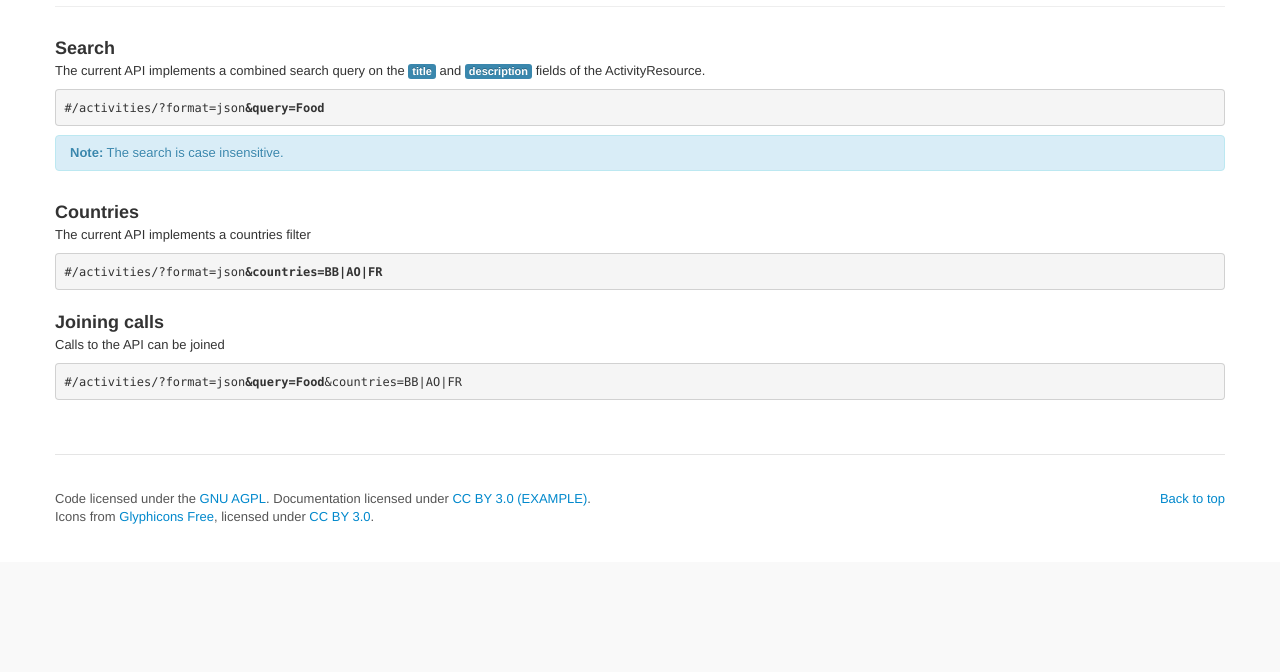
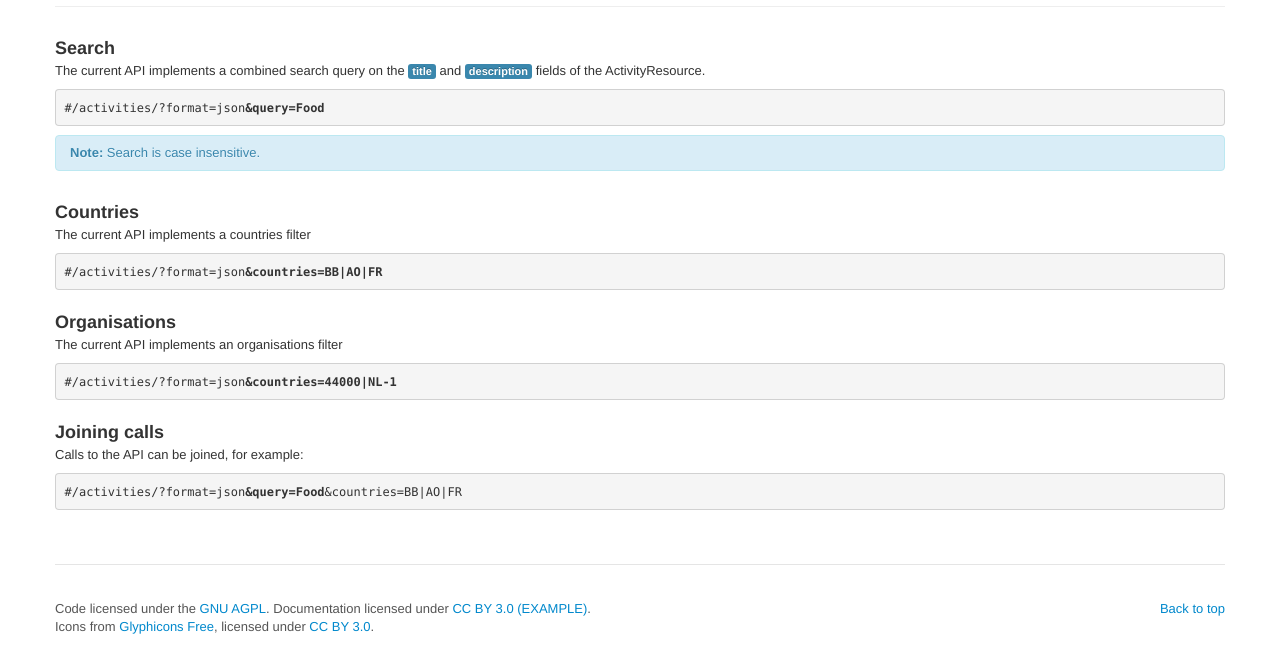
Before and after one commit to openaid-IATI/OIPA-V2, a Django app: template iati/templates/documentation/filtering.html in a window 1280 px wide. Shown: the part 320-992 px from the top of the page. Before the commit the page ends 844 px from the top, so only its background shows below. Run offline with Django 3.2, Linux system fonts and the light colour scheme; the template is opened without the code that fills it: most values are stand-ins (such as "Sample title", 1, 10 or a date in 2020); some libraries are stand-ins or nearby versions.

Commit message:
added documentation

```diff
--- a/iati/templates/documentation/filtering.html
+++ b/iati/templates/documentation/filtering.html
@@ -13,7 +13,7 @@
                 <p>The current API implements a combined search query on the <span class="label label-info">title</span> and <span class="label label-info">description</span> fields of the ActivityResource.</p>
                 <pre><code>{{ api_url }}/activities/?format=json<strong>&query=Food</strong></code></pre>
                 <div class="alert alert-info">
-                    <strong>Note:</strong> The search is case insensitive.
+                    <strong>Note:</strong> Search is case insensitive.
                 </div>
             </div>
             <div class="span12">
@@ -22,8 +22,13 @@
                 <pre><code>{{ api_url }}/activities/?format=json<strong>&countries=BB|AO|FR</strong></code></pre>
             </div>
             <div class="span12">
+                <h3 class="push_10px_top">Organisations</h3>
+                <p>The current API implements an organisations filter</p>
+                <pre><code>{{ api_url }}/activities/?format=json<strong>&countries=44000|NL-1</strong></code></pre>
+            </div>
+            <div class="span12">
                 <h3 class="push_10px_top">Joining calls</h3>
-                <p>Calls to the API can be joined</p>
+                <p>Calls to the API can be joined, for example:</p>
                 <pre><code>{{ api_url }}/activities/?format=json<strong>&query=Food</strong>&countries=BB|AO|FR</code></pre>
             </div>
         </div>
```
